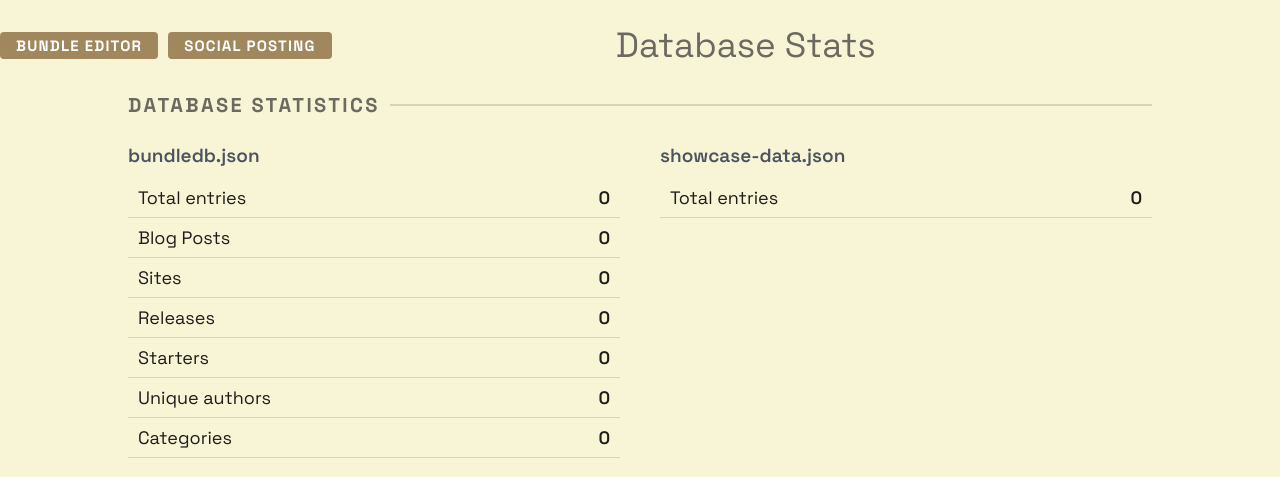
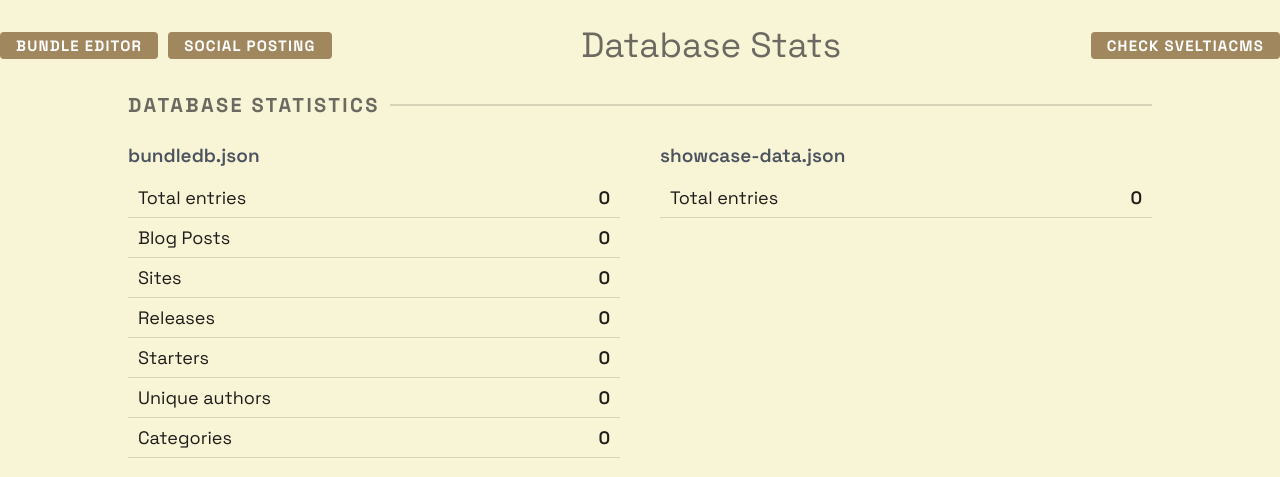
Before and after one commit to bobmonsour/social-posting, a Flask app: page /db-mgmt in a window 1280 px wide. Shown: the part 168-645 px from the top of the page. Run offline with Flask 3, Linux system fonts and the light colour scheme; data that the repository does not hold is empty; some libraries are stand-ins or nearby versions; some web fonts are replaced.

Commit message:
Add SveltiaCMS showcase check to discover new Eleventy sites
DB Management page gets a "Check SveltiaCMS" button that fetches the
SveltiaCMS showcase, filters for Eleventy sites not already in
showcase-data.json, and presents them in a modal with checkboxes.
Checked sites are queued for addition; unchecked sites are marked
skip:true so they don't reappear. An "Add Next Site" button navigates
to the editor with Create + Site mode pre-filled from the queue.
Saving an entry in the editor removes it from the queue automatically.

Co-Authored-By: Claude Opus 4.6 <noreply@anthropic.com>

```diff
--- a/app.py
+++ b/app.py
@@ -61,6 +61,7 @@ SHOWCASE_PATH = "/Users/Bob/Dropbox/Docs/Sites/11tybundle/11tybundledb/showcase-
 BUNDLEDB_DIR = "/Users/Bob/Dropbox/Docs/Sites/11tybundle/11tybundledb"
 SCREENSHOT_DIR = os.path.join(BUNDLEDB_DIR, "screenshots")
 SCREENSHOT_SCRIPT = os.path.join(_BASE_DIR, "scripts", "capture-screenshot.js")
+SVELTIACMS_SITES_PATH = os.path.join(_BASE_DIR, "data", "sveltiacms-sites.json")
 
 
 def _get_path(key):
@@ -73,6 +74,7 @@ def _get_path(key):
         "SHOWCASE_BACKUP_DIR": SHOWCASE_BACKUP_DIR,
         "SHOWCASE_PATH": SHOWCASE_PATH,
         "BUNDLEDB_DIR": BUNDLEDB_DIR,
+        "SVELTIACMS_SITES_PATH": SVELTIACMS_SITES_PATH,
     }
     return app.config.get(key, defaults.get(key, ""))
 
@@ -721,7 +723,18 @@ def delete_bwe_posted_entry():
 @app.route("/")
 def home():
     issue_counts = get_latest_issue_counts()
-    return render_template("editor.html", issue_counts=issue_counts)
+    sveltiacms_prefill = None
+    if request.args.get("sveltiacms") == "1":
+        try:
+            with open(_get_path("SVELTIACMS_SITES_PATH"), "r") as f:
+                queue = json.load(f)
+            for entry in queue:
+                if not entry.get("skip"):
+                    sveltiacms_prefill = entry
+                    break
+        except (FileNotFoundError, json.JSONDecodeError):
+            pass
+    return render_template("editor.html", issue_counts=issue_counts, sveltiacms_prefill=sveltiacms_prefill)
 
 
 @app.route("/editor/check-url", methods=["POST"])
@@ -945,6 +958,21 @@ def editor_save():
 
         data.append(item)
         result["new_index"] = len(data) - 1
+
+        # Remove site from SveltiaCMS queue if it was pre-filled from there
+        sveltiacms_link = payload.get("sveltiacms_link")
+        if sveltiacms_link:
+            try:
+                queue_path = _get_path("SVELTIACMS_SITES_PATH")
+                with open(queue_path, "r") as f:
+                    queue = json.load(f)
+                normalized = sveltiacms_link.lower().rstrip("/")
+                queue = [s for s in queue if s.get("url", "").lower().rstrip("/") != normalized]
+                with open(queue_path, "w") as f:
+                    json.dump(queue, f, indent=2)
+                result["sveltiacms_removed"] = True
+            except (FileNotFoundError, json.JSONDecodeError):
+                pass
     else:
         index = payload.get("index")
         if index is None:
@@ -1537,7 +1565,13 @@ def _get_commit_history(filename, title_key, count=10):
 def db_mgmt():
     stats = _compute_db_stats()
     backup_info = _compute_backup_info()
-    return render_template("db_mgmt.html", stats=stats, backup_info=backup_info)
+    sveltiacms_count = 0
+    try:
+        with open(_get_path("SVELTIACMS_SITES_PATH"), "r") as f:
+            sveltiacms_count = sum(1 for s in json.load(f) if not s.get("skip"))
+    except (FileNotFoundError, json.JSONDecodeError):
+        pass
+    return render_template("db_mgmt.html", stats=stats, backup_info=backup_info, sveltiacms_count=sveltiacms_count)
 
 
 @app.route("/db-mgmt/commits")
@@ -1547,6 +1581,146 @@ def db_mgmt_commits():
     return jsonify({"bundledb": bundledb_commits, "showcase": showcase_commits})
 
 
+@app.route("/db-mgmt/sveltiacms-check", methods=["POST"])
+def db_mgmt_sveltiacms_check():
+    """Fetch SveltiaCMS showcase, filter for Eleventy sites not already in showcase."""
+    import requests as req
+
+    try:
+        # Step 1: Fetch the showcase HTML page to get the hash map
+        resp = req.get("https://sveltiacms.app/en/showcase?framework=eleventy", timeout=15)
+        resp.raise_for_status()
+        html = resp.text
+
+        # Extract hash for en_showcase.md from __VP_HASH_MAP__
+        match = re.search(r'window\.__VP_HASH_MAP__\s*=\s*JSON\.parse\("(.+?)"\)', html)
+        if not match:
+            return jsonify({"error": "Could not find __VP_HASH_MAP__ in SveltiaCMS page. The site structure may have changed."}), 502
+
+        try:
+            hash_map = json.loads(match.group(1).replace('\\"', '"'))
+        except json.JSONDecodeError:
+            return jsonify({"error": "Could not parse __VP_HASH_MAP__ JSON. The format may have changed."}), 502
+
+        showcase_hash = hash_map.get("en_showcase.md")
+        if not showcase_hash:
+            return jsonify({"error": "No hash found for en_showcase.md in __VP_HASH_MAP__."}), 502
+
+        # Step 2: Fetch the lean.js data file
+        data_url = f"https://sveltiacms.app/assets/en_showcase.md.{showcase_hash}.lean.js"
+        data_resp = req.get(data_url, timeout=15)
+        data_resp.raise_for_status()
+        js_text = data_resp.text
+
+        # Extract JSON array from JSON.parse('...')
+        json_match = re.search(r"JSON\.parse\('(.+?)'\)", js_text, re.DOTALL)
+        if not json_match:
+            return jsonify({"error": "Could not extract JSON data from the SveltiaCMS showcase data file."}), 502
+
+        raw_json = json_match.group(1).replace("\\'", "'")
+        try:
+            sites = json.loads(raw_json)
+        except json.JSONDecodeError:
+            return jsonify({"error": "Could not parse showcase site data JSON."}), 502
+
+        # Step 3: Filter for Eleventy sites
+        eleventy_sites = [s for s in sites if s.get("framework") == "eleventy"]
+
+        # Step 4: Build normalized URL set from existing showcase-data.json
+        def _normalize_url(raw):
+            """Lowercase, strip trailing slash, normalize to https://, strip www."""
+            u = (raw or "").strip().lower().rstrip("/")
+            if not u.startswith(("http://", "https://")):
+                u = "https://" + u
+            u = re.sub(r"^http://", "https://", u)
+            u = re.sub(r"^(https://)www\.", r"\1", u)
+            return u
+
+        existing_urls = set()
+        try:
+            with open(_get_path("SHOWCASE_PATH"), "r") as f:
+                showcase_data = json.load(f)
+            for entry in showcase_data:
+                url = _normalize_url(entry.get("link"))
+                if url:
+                    existing_urls.add(url)
+        except Exception:
+            pass
+
+        # Also filter out sites already in sveltiacms-sites.json queue
+        queued_urls = set()
+        try:
+            with open(_get_path("SVELTIACMS_SITES_PATH"), "r") as f:
+                queued = json.load(f)
+            for entry in queued:
+                url = _normalize_url(entry.get("url"))
+                if url:
+                    queued_urls.add(url)
+        except (FileNotFoundError, json.JSONDecodeError):
+            pass
+
+        # Step 5: Filter out already-known sites
+        new_sites = []
+        for site in eleventy_sites:
+            url = _normalize_url(site.get("url"))
+            if url and url not in existing_urls and url not in queued_urls:
+                new_sites.append({
+                    "name": site.get("name", ""),
+                    "url": site.get("url", ""),
+                    "description": site.get("description", ""),
+                })
+
+        return jsonify({"sites": new_sites})
+
+    except req.RequestException as e:
+        return jsonify({"error": f"Network error fetching SveltiaCMS showcase: {e}"}), 502
+
+
+@app.route("/db-mgmt/sveltiacms-save", methods=["POST"])
+def db_mgmt_sveltiacms_save():
+    """Save selected sites to the SveltiaCMS queue file."""
+    payload = request.get_json()
+    if not payload or "sites" not in payload:
+        return jsonify({"error": "No sites provided"}), 400
+
+    sites = payload["sites"]
+    queue_path = _get_path("SVELTIACMS_SITES_PATH")
+
+    # Merge with existing queue
+    existing = []
+    try:
+        with open(queue_path, "r") as f:
+            existing = json.load(f)
+    except (FileNotFoundError, json.JSONDecodeError):
+        pass
+
+    existing_urls = {s.get("url", "").lower().rstrip("/") for s in existing}
+    for site in sites:
+        url = site.get("url", "").lower().rstrip("/")
+        if url and url not in existing_urls:
+            existing.append(site)
+            existing_urls.add(url)
+
+    with open(queue_path, "w") as f:
+        json.dump(existing, f, indent=2)
+
+    return jsonify({"ok": True, "count": len(existing)})
+
+
+@app.route("/db-mgmt/sveltiacms-next")
+def db_mgmt_sveltiacms_next():
+    """Get the first queued SveltiaCMS site for editor pre-fill."""
+    try:
+        with open(_get_path("SVELTIACMS_SITES_PATH"), "r") as f:
+            queue = json.load(f)
+        for entry in queue:
+            if not entry.get("skip"):
+                return jsonify(entry)
+    except (FileNotFoundError, json.JSONDecodeError):
+        pass
+    return jsonify({"error": "No queued sites"}), 404
+
+
 if __name__ == "__main__":
     os.makedirs(config.UPLOAD_FOLDER, exist_ok=True)
     os.makedirs(os.path.join(_BASE_DIR, "posts"), exist_ok=True)
--- a/static/css/style.css
+++ b/static/css/style.css
@@ -1546,3 +1546,21 @@ button.btn-nav {
     font-style: italic;
     margin: 0;
 }
+
+/* ===== SveltiaCMS site list in modal ===== */
+.sveltiacms-site-list {
+    display: flex;
+    flex-direction: column;
+    gap: 0.6rem;
+}
+
+.sveltiacms-site-row {
+    padding: 0.5rem 0.6rem;
+    border: 1px solid var(--pico-muted-border-color);
+    border-radius: var(--pico-border-radius);
+    background: var(--pico-card-background-color);
+}
+
+.sveltiacms-site-row a {
+    font-size: 0.95rem;
+}
--- a/static/js/db_mgmt.js
+++ b/static/js/db_mgmt.js
@@ -43,4 +43,138 @@
             document.getElementById('bundledb-commits').textContent = 'Failed to load commits.';
             document.getElementById('showcase-commits').textContent = 'Failed to load commits.';
         });
+
+    // ===== SveltiaCMS Check =====
+    var sveltiacmsSites = [];
+    var btnCheck = document.getElementById('btn-sveltiacms-check');
+    var modal = document.getElementById('sveltiacms-modal');
+    var siteList = document.getElementById('sveltiacms-site-list');
+    var selectAll = document.getElementById('sveltiacms-select-all');
+    var btnCancel = document.getElementById('sveltiacms-cancel');
+    var btnSave = document.getElementById('sveltiacms-save');
+
+    if (btnCheck) {
+        btnCheck.addEventListener('click', function() {
+            btnCheck.disabled = true;
+            btnCheck.textContent = 'Checking...';
+
+            fetch('/db-mgmt/sveltiacms-check', { method: 'POST' })
+                .then(function(res) { return res.json().then(function(data) { return { ok: res.ok, data: data }; }); })
+                .then(function(result) {
+                    if (!result.ok) {
+                        showInlineMessage(result.data.error || 'Check failed', true);
+                        return;
+                    }
+                    sveltiacmsSites = result.data.sites || [];
+                    if (sveltiacmsSites.length === 0) {
+                        showInlineMessage('No new Eleventy sites found', false);
+                        return;
+                    }
+                    renderSiteList();
+                    selectAll.checked = true;
+                    modal.style.display = 'flex';
+                })
+                .catch(function(err) {
+                    showInlineMessage('Error: ' + err.message, true);
+                })
+                .finally(function() {
+                    btnCheck.disabled = false;
+                    btnCheck.textContent = 'Check SveltiaCMS';
+                });
+        });
+    }
+
+    function showInlineMessage(msg, isError) {
+        var existing = document.getElementById('sveltiacms-inline-msg');
+        if (existing) existing.remove();
+        var el = document.createElement('span');
+        el.id = 'sveltiacms-inline-msg';
+        el.style.marginLeft = '0.75rem';
+        el.style.fontSize = '0.85rem';
+        el.style.fontWeight = '600';
+        el.style.color = isError ? '#c62828' : 'var(--pico-muted-color)';
+        el.textContent = msg;
+        btnCheck.parentNode.appendChild(el);
+        setTimeout(function() { el.remove(); }, 5000);
+    }
+
+    function renderSiteList() {
+        var html = '';
+        for (var i = 0; i < sveltiacmsSites.length; i++) {
+            var site = sveltiacmsSites[i];
+            html += '<div class="sveltiacms-site-row">';
+            html += '<label style="display: flex; align-items: flex-start; gap: 0.5rem; margin-bottom: 0; cursor: pointer;">';
+            html += '<input type="checkbox" class="sveltiacms-cb" data-index="' + i + '" checked style="margin: 0.2rem 0 0 0; flex-shrink: 0;">';
+            html += '<span>';
+            html += '<a href="' + escapeHtml(site.url) + '" target="_blank" rel="noopener" style="font-weight: 600;">' + escapeHtml(site.name) + '</a>';
+            if (site.description) {
+                html += '<br><span style="font-size: 0.85rem; color: var(--pico-muted-color);">' + escapeHtml(site.description) + '</span>';
+            }
+            html += '</span>';
+            html += '</label>';
+            html += '</div>';
+        }
+        siteList.innerHTML = html;
+    }
+
+    if (selectAll) {
+        selectAll.addEventListener('change', function() {
+            var cbs = siteList.querySelectorAll('.sveltiacms-cb');
+            for (var i = 0; i < cbs.length; i++) {
+                cbs[i].checked = selectAll.checked;
+            }
+        });
+    }
+
+    if (btnCancel) {
+        btnCancel.addEventListener('click', function() {
+            modal.style.display = 'none';
+        });
+    }
+
+    if (btnSave) {
+        btnSave.addEventListener('click', function() {
+            var cbs = siteList.querySelectorAll('.sveltiacms-cb');
+            var selected = [];
+            var skipped = [];
+            for (var i = 0; i < cbs.length; i++) {
+                var site = sveltiacmsSites[parseInt(cbs[i].dataset.index)];
+                if (cbs[i].checked) {
+                    selected.push(site);
+                } else {
+                    skipped.push(Object.assign({}, site, { skip: true }));
+                }
+            }
+            if (selected.length === 0 && skipped.length === 0) {
+                modal.style.display = 'none';
+                return;
+            }
+
+            btnSave.disabled = true;
+            btnSave.textContent = 'Saving...';
+
+            fetch('/db-mgmt/sveltiacms-save', {
+                method: 'POST',
+                headers: { 'Content-Type': 'application/json' },
+                body: JSON.stringify({ sites: selected.concat(skipped) })
+            })
+                .then(function(res) { return res.json(); })
+                .then(function(data) {
+                    if (data.ok) {
+                        window.location.reload();
+                    } else {
+                        showInlineMessage('Save failed: ' + (data.error || 'Unknown error'), true);
+                        modal.style.display = 'none';
+                    }
+                })
+                .catch(function(err) {
+                    showInlineMessage('Save failed: ' + err.message, true);
+                    modal.style.display = 'none';
+                })
+                .finally(function() {
+                    btnSave.disabled = false;
+                    btnSave.textContent = 'Save Sites';
+                });
+        });
+    }
 })();
--- a/templates/db_mgmt.html
+++ b/templates/db_mgmt.html
@@ -9,7 +9,30 @@
         <a href="/social" class="btn-nav">Social Posting</a>
     </div>
     <h2 style="margin: 0; flex: 1; text-align: center; font-family: var(--font-body)">Database Stats</h2>
-    <div style="width: 120px"></div>
+    <div style="display: flex; gap: 0.5rem; align-items: center;">
+        <button type="button" id="btn-sveltiacms-check" class="btn-nav">Check SveltiaCMS</button>
+        {% if sveltiacms_count > 0 %}
+        <a href="/?sveltiacms=1" class="btn-nav">Add Next Site ({{ sveltiacms_count }})</a>
+        {% endif %}
+    </div>
+</div>
+
+<!-- SveltiaCMS Modal -->
+<div id="sveltiacms-modal" class="deploy-modal-overlay" style="display: none;">
+    <div class="deploy-modal" style="max-width: 600px;">
+        <h3>New SveltiaCMS Showcase Sites</h3>
+        <div id="sveltiacms-modal-body" style="flex: 1; overflow-y: auto; max-height: 50vh;">
+            <label style="display: flex; align-items: center; gap: 0.4rem; margin-bottom: 0.75rem; font-weight: 700; font-size: 0.85rem;">
+                <input type="checkbox" id="sveltiacms-select-all" checked style="margin: 0;">
+                Select All
+            </label>
+            <div id="sveltiacms-site-list" class="sveltiacms-site-list"></div>
+        </div>
+        <div style="display: flex; gap: 0.75rem; justify-content: flex-end; margin-top: 1rem;">
+            <button type="button" id="sveltiacms-cancel" class="btn-action" style="background: var(--pico-secondary); border-color: var(--pico-secondary);">Cancel</button>
+            <button type="button" id="sveltiacms-save" class="btn-action">Save Sites</button>
+        </div>
+    </div>
 </div>
 
 <div class="dbmgmt-container">
--- a/templates/editor.html
+++ b/templates/editor.html
@@ -193,5 +193,8 @@
 
 {% block scripts %}
 <script src="https://cdn.jsdelivr.net/npm/fuse.js@7.0.0"></script>
+{% if sveltiacms_prefill %}
+<script>window.sveltiacmsPrefill = {{ sveltiacms_prefill | tojson }};</script>
+{% endif %}
 <script src="{{ url_for('static', filename='js/editor.js') }}?v={{ js_version }}"></script>
 {% endblock %}
```
Also changed, not shown: static/js/editor.js (+31 -0 lines), data/showcase-cleared-sites.json.
